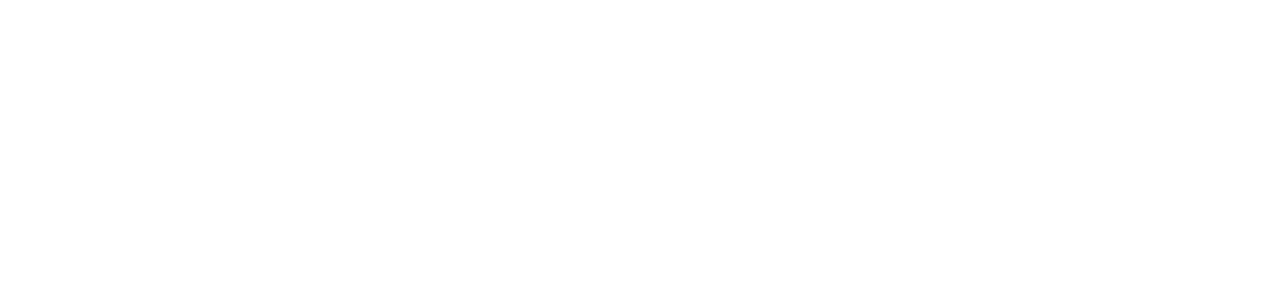
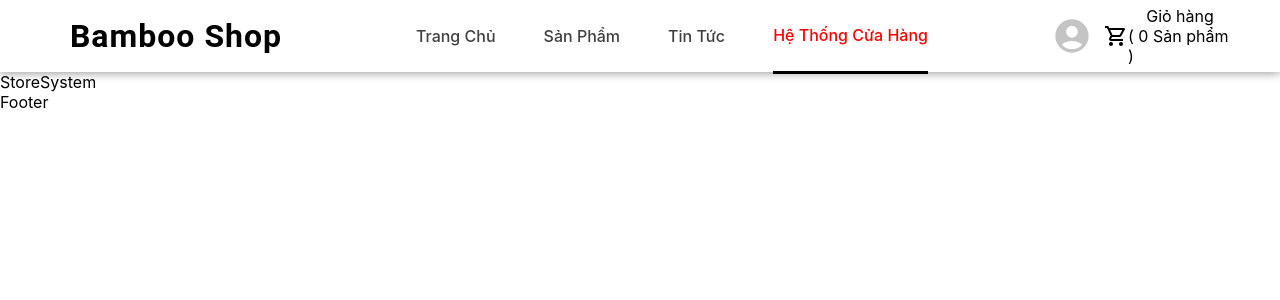
Before and after one commit to locnguyen273/react-shopping-cart, a React (Create React App) app in the folder client/: page /he-thong-cua-hang in a window 1280 px wide. Before the commit this address had no page. Shown: the top 300 px of the page. Built offline with nearby package versions, Linux system fonts and the light colour scheme.

Commit message:
[add] custom header (#7)

```diff
--- a/client/src/assets/data.ts
+++ b/client/src/assets/data.ts
@@ -79,4 +79,19 @@
     id: 8,
     img: "https://www.pngarts.com/files/3/Women-Jacket-PNG-High-Quality-Image.png",
   },
-]
+];
+
+export const menuPages = [
+  { label: "Trang Chủ", pathName: "/" },
+  { label: "Sản Phẩm", pathName: "/product" },
+  { label: "Tin Tức", pathName: "/news" },
+  { label: "Hệ Thống Cửa Hàng", pathName: "/he-thong-cua-hang" },
+];
+export const loggedInMenu = [
+  { label: "Tài khoản của tôi", pathName: "/profile" },
+  { label: "Đăng xuất", pathName: "/register" },
+];
+export const noLoggedInMenu = [
+  { label: "Đăng nhập", pathName: "/login" },
+  { label: "Đăng ký", pathName: "/register" },
+];
--- a/client/src/components/Header/index.tsx
+++ b/client/src/components/Header/index.tsx
@@ -1,159 +1,111 @@
-import React, { useState } from "react";
-import AppBar from "@mui/material/AppBar";
-import Box from "@mui/material/Box";
-import Toolbar from "@mui/material/Toolbar";
-import IconButton from "@mui/material/IconButton";
+/* eslint-disable react-hooks/exhaustive-deps */
+import { useEffect, useState } from "react";
 import Typography from "@mui/material/Typography";
+import Button from "@mui/material/Button";
 import Menu from "@mui/material/Menu";
-import MenuIcon from "@mui/icons-material/Menu";
-import Container from "@mui/material/Container";
-import Avatar from "@mui/material/Avatar";
-import Button from "@mui/material/Button";
-import Tooltip from "@mui/material/Tooltip";
 import MenuItem from "@mui/material/MenuItem";
-
-const pages = ["Trang Chủ", "Sản Phẩm", "Tin Tức", "Hệ Thống Cửa Hàng"];
-const settings = ["Profile", "Account", "Dashboard", "Logout"];
+import { Link, useLocation } from "react-router-dom";
+import "./style.scss";
+import { menuPages, loggedInMenu, noLoggedInMenu } from "../../assets/data";
+import AccountCircleRoundedIcon from "@mui/icons-material/AccountCircleRounded";
+import ShoppingCartOutlinedIcon from "@mui/icons-material/ShoppingCartOutlined";
 
 const Header = () => {
-  const [anchorElNav, setAnchorElNav] = useState<null | HTMLElement>(null);
-  const [anchorElUser, setAnchorElUser] = useState<null | HTMLElement>(null);
+  const logged = false;
+  const location = useLocation();
+  const [active, setActive] = useState<string>("");
+  const [anchorEl, setAnchorEl] = useState<null | HTMLElement>(null);
+  const open = Boolean(anchorEl);
 
-  const handleOpenNavMenu = (event: React.MouseEvent<HTMLElement>) => {
-    setAnchorElNav(event.currentTarget);
+  useEffect(() => {
+    setActive(location.pathname);
+  }, []);
+
+  const handleClick = (event: React.MouseEvent<HTMLButtonElement>) => {
+    setAnchorEl(event.currentTarget);
   };
-  const handleOpenUserMenu = (event: React.MouseEvent<HTMLElement>) => {
-    setAnchorElUser(event.currentTarget);
-  };
-
-  const handleCloseNavMenu = () => {
-    setAnchorElNav(null);
-  };
-
-  const handleCloseUserMenu = () => {
-    setAnchorElUser(null);
+  const handleClose = () => {
+    setAnchorEl(null);
   };
 
   return (
-    <AppBar position="static" style={{ background: '#2E3B55' }}>
-      <Container maxWidth="xl">
-        <Toolbar disableGutters>
-          <Typography
-            variant="h4"
-            noWrap
-            component="a"
-            href="/"
-            sx={{
-              mr: 2,
-              display: { xs: "none", md: "flex" },
-              fontFamily: "monospace",
-              fontWeight: 700,
-              letterSpacing: ".3rem",
-              color: "inherit",
-              textDecoration: "none",
-            }}
-          >
-            Bamboo Shop
-          </Typography>
-
-          <Box sx={{ flexGrow: 1, display: { xs: "flex", md: "none" } }}>
-            <IconButton
-              size="large"
-              aria-label="account of current user"
-              aria-controls="menu-appbar"
-              aria-haspopup="true"
-              onClick={handleOpenNavMenu}
-              color="inherit"
-            >
-              <MenuIcon />
-            </IconButton>
-            <Menu
-              id="menu-appbar"
-              anchorEl={anchorElNav}
-              anchorOrigin={{
-                vertical: "bottom",
-                horizontal: "left",
-              }}
-              keepMounted
-              transformOrigin={{
-                vertical: "top",
-                horizontal: "left",
-              }}
-              open={Boolean(anchorElNav)}
-              onClose={handleCloseNavMenu}
-              sx={{
-                display: { xs: "block", md: "none" },
-              }}
-            >
-              {pages.map((page) => (
-                <MenuItem key={page} onClick={handleCloseNavMenu}>
-                  <Typography textAlign="center">{page}</Typography>
-                </MenuItem>
-              ))}
-            </Menu>
-          </Box>
-          <Typography
-            variant="h5"
-            noWrap
-            component="a"
-            href=""
-            sx={{
-              mr: 2,
-              display: { xs: "flex", md: "none" },
-              flexGrow: 1,
-              fontFamily: "monospace",
-              fontWeight: 700,
-              letterSpacing: ".3rem",
-              color: "inherit",
-              textDecoration: "none",
-            }}
-          >
-            Bamboo Shop
-          </Typography>
-          <Box sx={{ flexGrow: 1, display: { xs: "none", md: "flex" } }}>
-            {pages.map((page) => (
-              <Button
-                key={page}
-                onClick={handleCloseNavMenu}
-                sx={{ my: 2, color: "white", display: "block" }}
+    <div className="header">
+      <Link to="/" className="header__left">
+        <Typography variant="h2">Bamboo Shop</Typography>
+      </Link>
+      <div className="header__center">
+        {menuPages.length > 0 &&
+          menuPages.map((item, index) => {
+            return (
+              <Link
+                to={item.pathName}
+                key={index}
+                onClick={() => setActive(item.pathName)}
+                className={`header__center--item ${
+                  active === item.pathName && "active"
+                }`}
               >
-                {page}
-              </Button>
-            ))}
-          </Box>
-
-          <Box sx={{ flexGrow: 0 }}>
-            <Tooltip title="Open settings">
-              <IconButton onClick={handleOpenUserMenu} sx={{ p: 0 }}>
-                <Avatar alt="Remy Sharp" src="/static/images/avatar/2.jpg" />
-              </IconButton>
-            </Tooltip>
-            <Menu
-              sx={{ mt: "45px" }}
-              id="menu-appbar"
-              anchorEl={anchorElUser}
-              anchorOrigin={{
-                vertical: "top",
-                horizontal: "right",
-              }}
-              keepMounted
-              transformOrigin={{
-                vertical: "top",
-                horizontal: "right",
-              }}
-              open={Boolean(anchorElUser)}
-              onClose={handleCloseUserMenu}
-            >
-              {settings.map((setting) => (
-                <MenuItem key={setting} onClick={handleCloseUserMenu}>
-                  <Typography textAlign="center">{setting}</Typography>
-                </MenuItem>
-              ))}
-            </Menu>
-          </Box>
-        </Toolbar>
-      </Container>
-    </AppBar>
+                {item.label}
+              </Link>
+            );
+          })}
+      </div>
+      <div className="header__right">
+        <Button
+          id="basic-button"
+          aria-controls={open ? "basic-menu" : undefined}
+          aria-haspopup="true"
+          aria-expanded={open ? "true" : undefined}
+          onClick={handleClick}
+        >
+          <AccountCircleRoundedIcon style={{ fontSize: "2.5rem" }} />
+        </Button>
+        <Link to="/cart" className="header__right__cart">
+          <ShoppingCartOutlinedIcon />
+          <div className="header__right__cart--info">
+            <p>Giỏ hàng</p>
+            <p>( 0 Sản phẩm )</p>
+          </div>
+        </Link>
+        <Menu
+          id="basic-menu"
+          anchorEl={anchorEl}
+          open={open}
+          onClose={handleClose}
+          MenuListProps={{
+            "aria-labelledby": "basic-button",
+          }}
+        >
+          {logged
+            ? loggedInMenu.length > 0 &&
+              loggedInMenu.map((item, index) => {
+                return (
+                  <MenuItem key={index}>
+                    <Link
+                      to={item.pathName}
+                      className="header__right__menu--item"
+                    >
+                      {item.label}
+                    </Link>
+                  </MenuItem>
+                );
+              })
+            : noLoggedInMenu.length > 0 &&
+              noLoggedInMenu.map((item, index) => {
+                return (
+                  <MenuItem key={index}>
+                    <Link
+                      to={item.pathName}
+                      className="header__right__menu--item"
+                    >
+                      {item.label}
+                    </Link>
+                  </MenuItem>
+                );
+              })}
+        </Menu>
+      </div>
+    </div>
   );
 };
 
--- /dev/null
+++ b/client/src/components/Header/style.scss
@@ -0,0 +1,103 @@
+.header {
+  display: flex;
+  justify-content: space-between;
+  align-items: center;
+  height: 4.5rem;
+  padding: 0 3rem;
+  box-shadow: 0px 0px 10px 0px #858282;
+  &__left {
+    text-decoration: none;
+    font-size: 1.2rem;
+    width: 20vw;
+    text-align: center;
+    & h2 {
+      font-size: 2rem;
+      height: 100%;
+      line-height: 4.5rem;
+      color: #000;
+      font-weight: 600;
+      letter-spacing: 1px;
+    }
+  }
+  &__center {
+    height: 100%;
+    width: 40vw;
+    display: flex;
+    align-items: center;
+    justify-content: space-between;
+    &--item {
+      color: #404040;
+      text-decoration: none;
+      background: transparent;
+      font-size: 1rem;
+      font-weight: 500;
+      height: 100%;
+      line-height: 4.5rem;
+      position: relative;
+      &::after {
+        position: absolute;
+        content: "";
+        height: 0;
+        width: 0%;
+        bottom: 0;
+        left: 50%;
+        border-bottom: 3px solid #000;
+        transform: translateX(-50%);
+        transition: width .3s linear;
+      }
+      &:hover:after {
+        width: 100%;
+      }
+    }
+    & .active {
+      border-bottom: 3px solid #000;
+      color: red;
+    }
+  }
+  &__right {
+    display: flex;
+    height: 100%;
+    align-items: center;
+    max-width: 15vw;
+    & button {
+      color: #c4c4c4;
+    }
+    &__cart {
+      text-decoration: none;
+      display: flex;
+      justify-content: space-between;
+      height: 100%;
+      align-items: center;
+      color: #000;
+      &--info {
+        & p {
+          margin: 0;
+          &:nth-child(1) {
+            text-align: center;
+          }
+        }
+      }
+    }
+    &__menu {
+      &--item {
+        text-decoration: none;
+        color: #000;
+        font-weight: 500;
+      }
+    }
+  }
+}
+
+@media screen and (max-width: 1024px){
+  .header {
+    &__left {
+      width: 15vw;
+      & h2 {
+        font-size: 1.2rem;
+      }
+    }
+    &__right {
+      max-width: 20vw;
+    }
+  }
+}
--- a/client/src/index.tsx
+++ b/client/src/index.tsx
@@ -11,6 +11,10 @@
 import Profile from "./pages/Profile";
 import Product from "./pages/Product";
 import Detail from "./pages/Detail";
+import News from "./pages/News";
+import StoreSystem from "./pages/StoreSystem";
+import Login from "./pages/Login";
+import Register from "./pages/Register";
 
 const root = ReactDOM.createRoot(
   document.getElementById("root") as HTMLElement
@@ -25,6 +29,10 @@
           <Route path="/profile" element={<Profile />}></Route>
           <Route path="/product" element={<Product />}></Route>
           <Route path="/product/:id" element={<Detail />}></Route>
+          <Route path="/news" element={<News />}></Route>
+          <Route path="/he-thong-cua-hang" element={<StoreSystem />}></Route>
+          <Route path="/login" element={<Login />}></Route>
+          <Route path="/register" element={<Register />}></Route>
         </Route>
       </Routes>
     </BrowserRouter>
--- /dev/null
+++ b/client/src/pages/News/index.tsx
@@ -0,0 +1,9 @@
+import React from 'react'
+
+const News = () => {
+  return (
+    <div>News</div>
+  )
+}
+
+export default News
--- /dev/null
+++ b/client/src/pages/StoreSystem/index.tsx
@@ -0,0 +1,9 @@
+import React from 'react'
+
+const StoreSystem = () => {
+  return (
+    <div>StoreSystem</div>
+  )
+}
+
+export default StoreSystem
```
